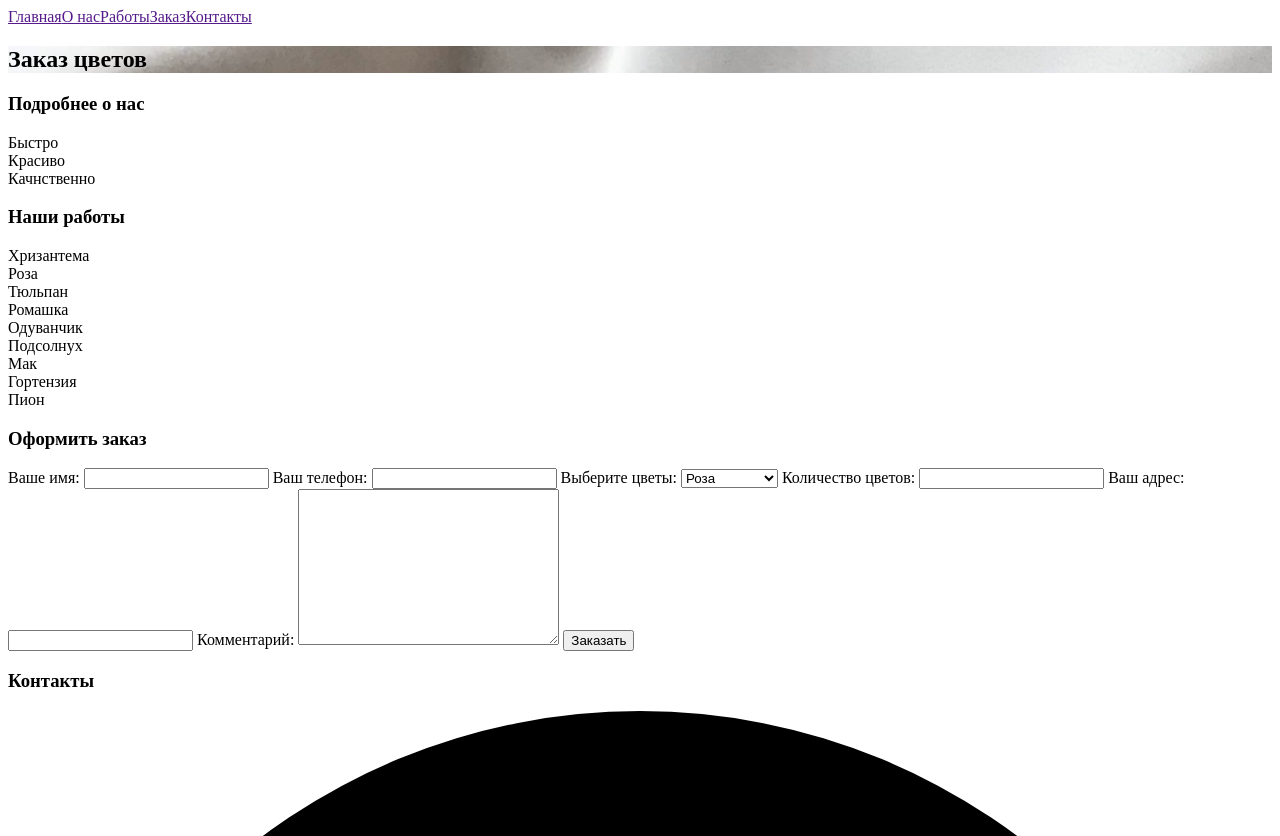
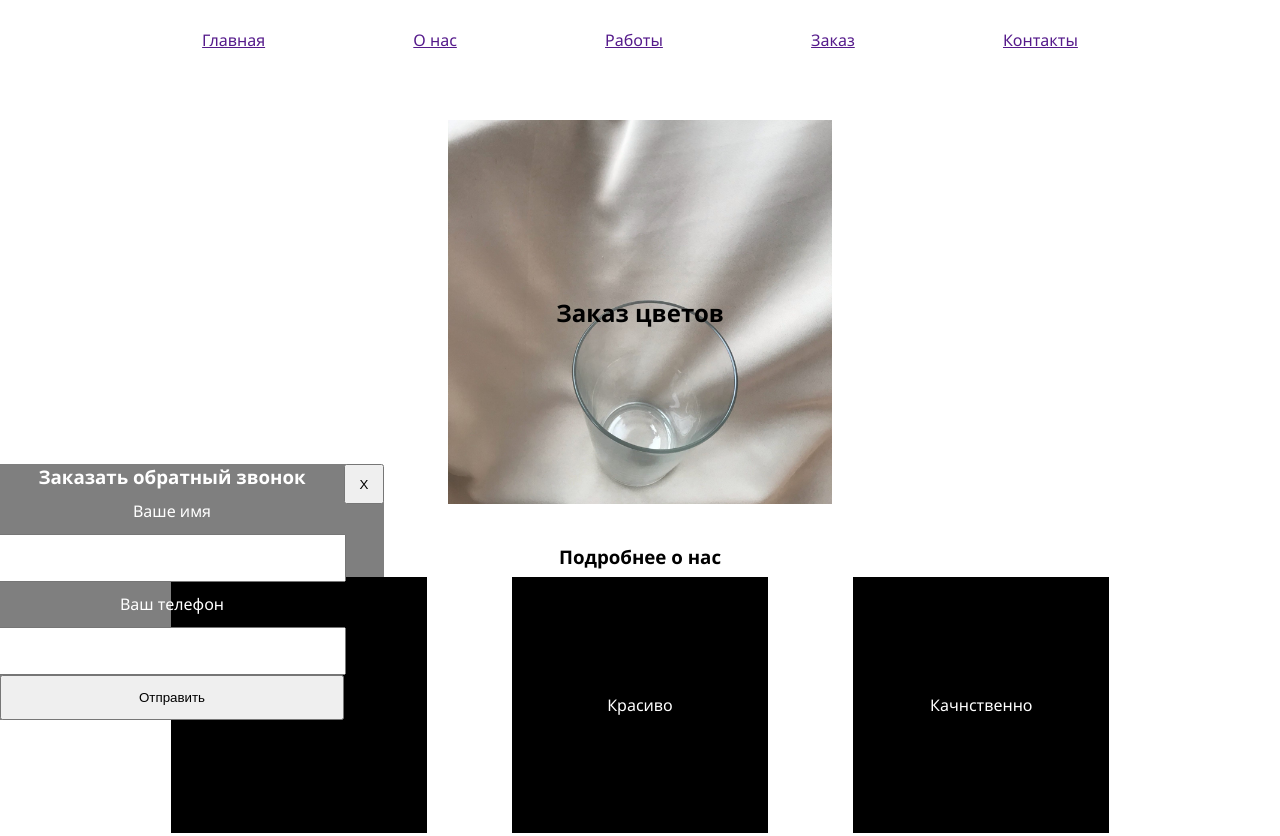
Before and after one commit to rohhthone/landing, a plain HTML site: page index.html in a window 1280 px wide. Shown: the top 836 px of the page. Drawn offline with Linux system fonts and the light colour scheme.

Commit message:
Add files via upload

```diff
--- a/index.html
+++ b/index.html
@@ -1,12 +1,6 @@
 <!DOCTYPE html>
 <html lang="en">
 <head>
-<!--[if !IE]>
-<link type="text/css" rel="stylesheet" href="css/style.css"/>
-<![endif]-->
-<!--[if IE]>
-<link type="text/css" rel="stylesheet" href="css/styleIE.css"/>
-<![endif]-->
 <meta charset="UTF-8">
 <title>Цветочный магазин</title>
 <meta name="author" content="Rohh Thone">
@@ -15,6 +9,32 @@
 <meta http-equiv="X-UA-Compatible" content="IE=edge">
 <meta name="viewport" content="width=device-width, initial-scale=1.0">
 </head>
+<style>
+*{padding:0;margin:0;}
+html{font-family:'Segoe UI',Tahoma,Geneva,Verdana,sans-serif;}
+body{display:flex;flex-direction:column;align-items:center;}
+header{width: 80%;height:10vmin;display:flex;justify-content:space-around;align-items:center;}
+section{width:80%; margin-top:5vmin;}
+.home{height:30vmax;background-repeat:no-repeat;background-size:contain;background-position:center;display:flex;justify-content:space-around;align-items:center;}
+.about,.work,.order,.contact{height:auto;display:flex;flex-wrap:wrap;justify-content:space-around;align-items:center;}
+
+.about>h3,.work>h3,.order>h3,.contact>h3{width:100%;text-align:center;}
+.about>article{width:20vmax;height:20vmax;display:flex;align-items:center;justify-content:space-around;background-color:black;margin-top:1vmin;color:white;}
+.work>article{width:20vmax;height:20vmax;display:flex;align-items:center;justify-content:space-around;background-color:black;margin-top:1vmin;color:white;}
+.order>form{width:100%;display:flex;flex-direction:column;}
+.contact>a{width:20vmax;height:20vmax;}
+.message{display:flex;position:fixed;bottom:10vmin;left:0;width:10vmin;height:20vmax;background-color:black;border-top-right-radius:1vmin;border-bottom-right-radius:1vmin;flex-direction:row-reverse;}
+.message>button{width:100%;font-size:xx-large;}
+.message>.form{display:none;}
+.message.open{display:flex;position:fixed;bottom:10vmin;left:0;width:30vmax;height:20vmax;background-color:rgba(0, 0, 0, 0.5);border-top-right-radius:1vmin;border-bottom-right-radius:1vmin;}
+.message.open>button{display:none;}
+.message.open>.form{display:flex;flex-direction:column;color:white;width:100%;align-items:center;justify-content:space-around;}
+.close>input{width: 5vmin;height: 5vmin;}
+.form>label{width:100%;height:20%;display:flex;align-items:center;justify-content:space-around;}
+.form>input{width:100%;height:20%;}
+
+.a{fill:#ffffff;}.b{fill:#000000;}
+</style>
 <body>
 <header><a href="">Главная</a><a href="">О нас</a><a href="">Работы</a><a href="">Заказ</a><a href="">Контакты</a></header>
 <section class="home" style="background-image:url(image.jpg);">
```
